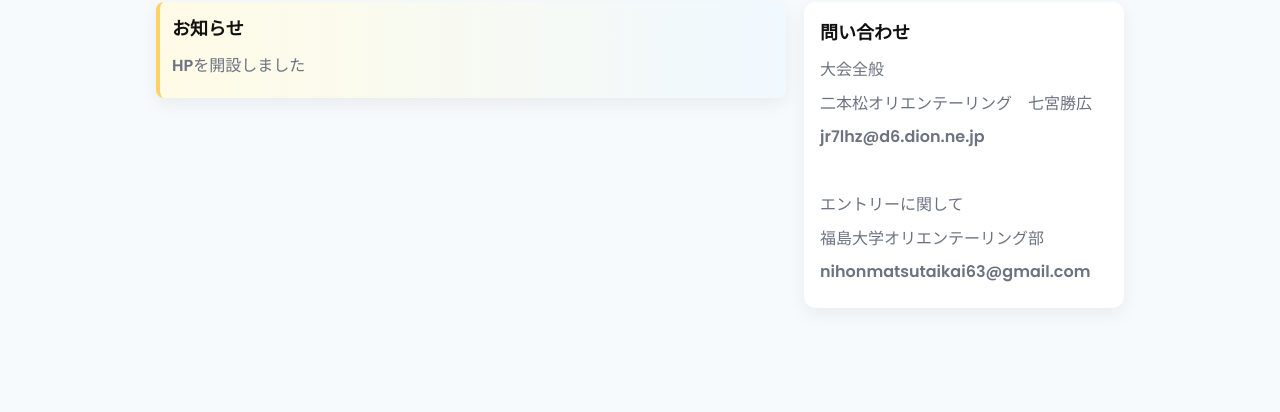
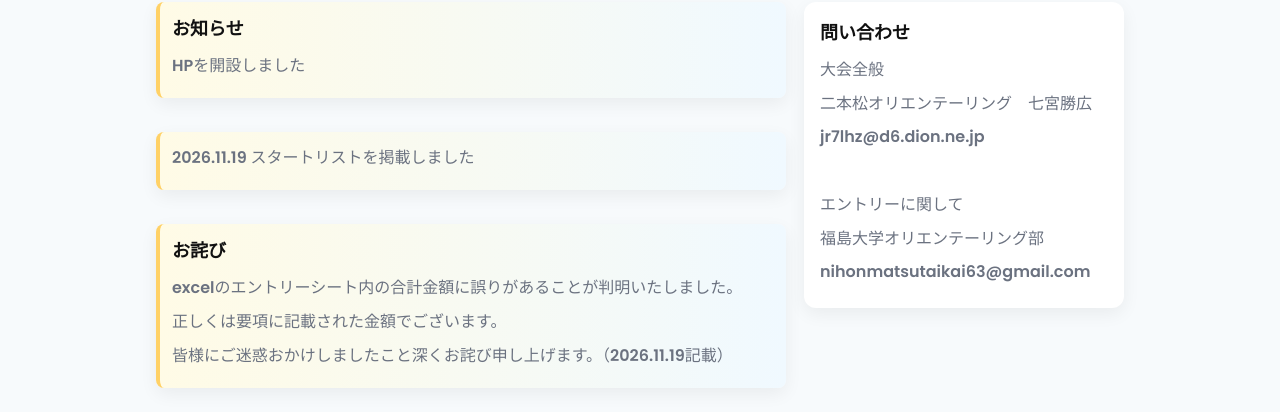
Before and after one commit to orien-ui/63kai, a plain HTML site: page index.html in a window 1280 px wide. Shown: the part 729-1141 px from the top of the page. Before the commit the page ends 1061 px from the top, so only its background shows below. Drawn offline with Linux system fonts and the light colour scheme.

Commit message:
Update index.html

```diff
--- a/index.html
+++ b/index.html
@@ -34,6 +34,20 @@
           <div class="card announce">
             <h2>お知らせ</h2>
             <p>HPを開設しました</p>
+          </div>
+           <p>　</p>
+          <div class="card announce">
+
+            <p>2026.11.19 スタートリストを掲載しました </p>
+          </div>
+
+
+          <p>　</p>
+          <div class="card announce">
+            <h2>お詫び</h2>
+            <p>excelのエントリーシート内の合計金額に誤りがあることが判明いたしました。</p>
+            <p>正しくは要項に記載された金額でございます。</p>
+            <p>皆様にご迷惑おかけしましたこと深くお詫び申し上げます。（2026.11.19記載）</p>
           </div>
         </div>
 
```
